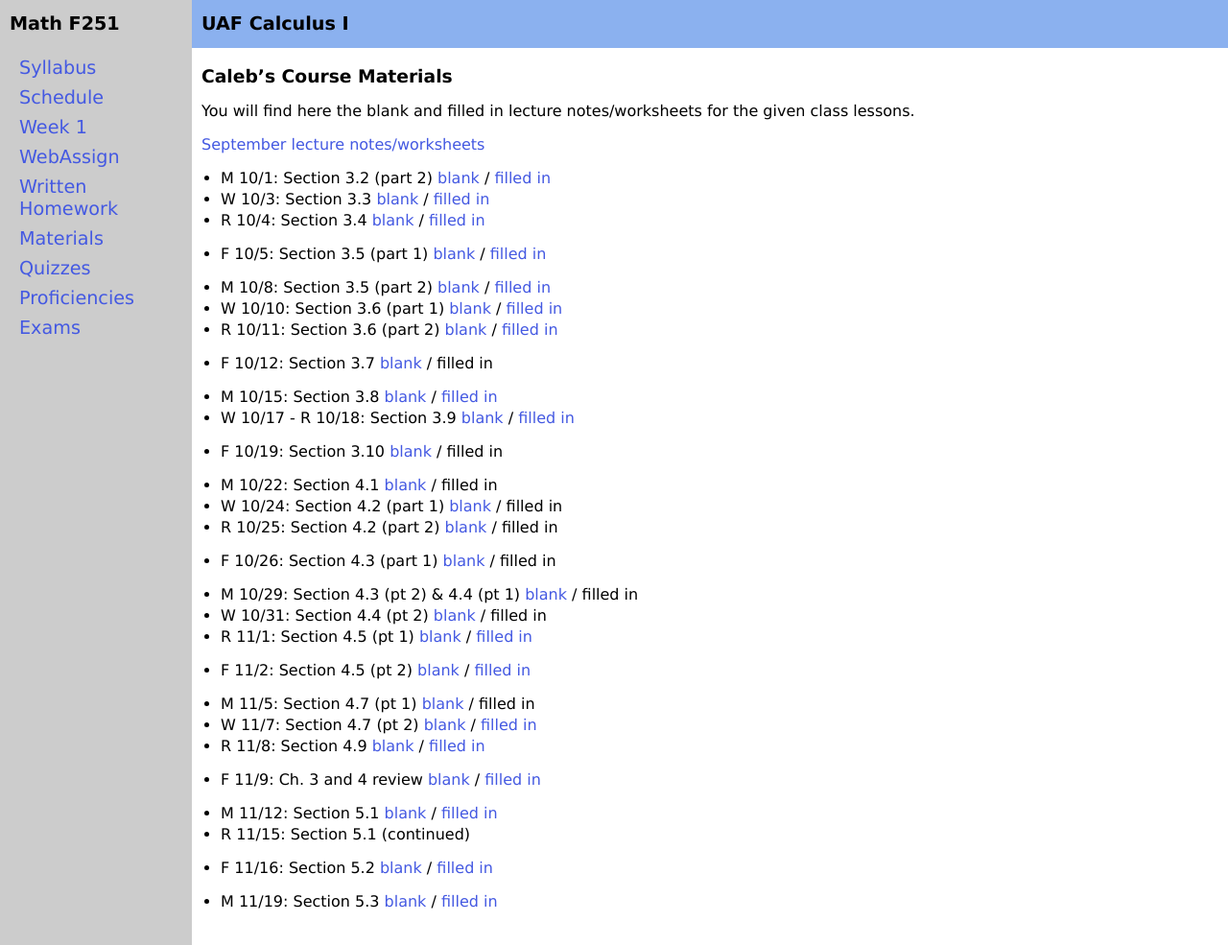
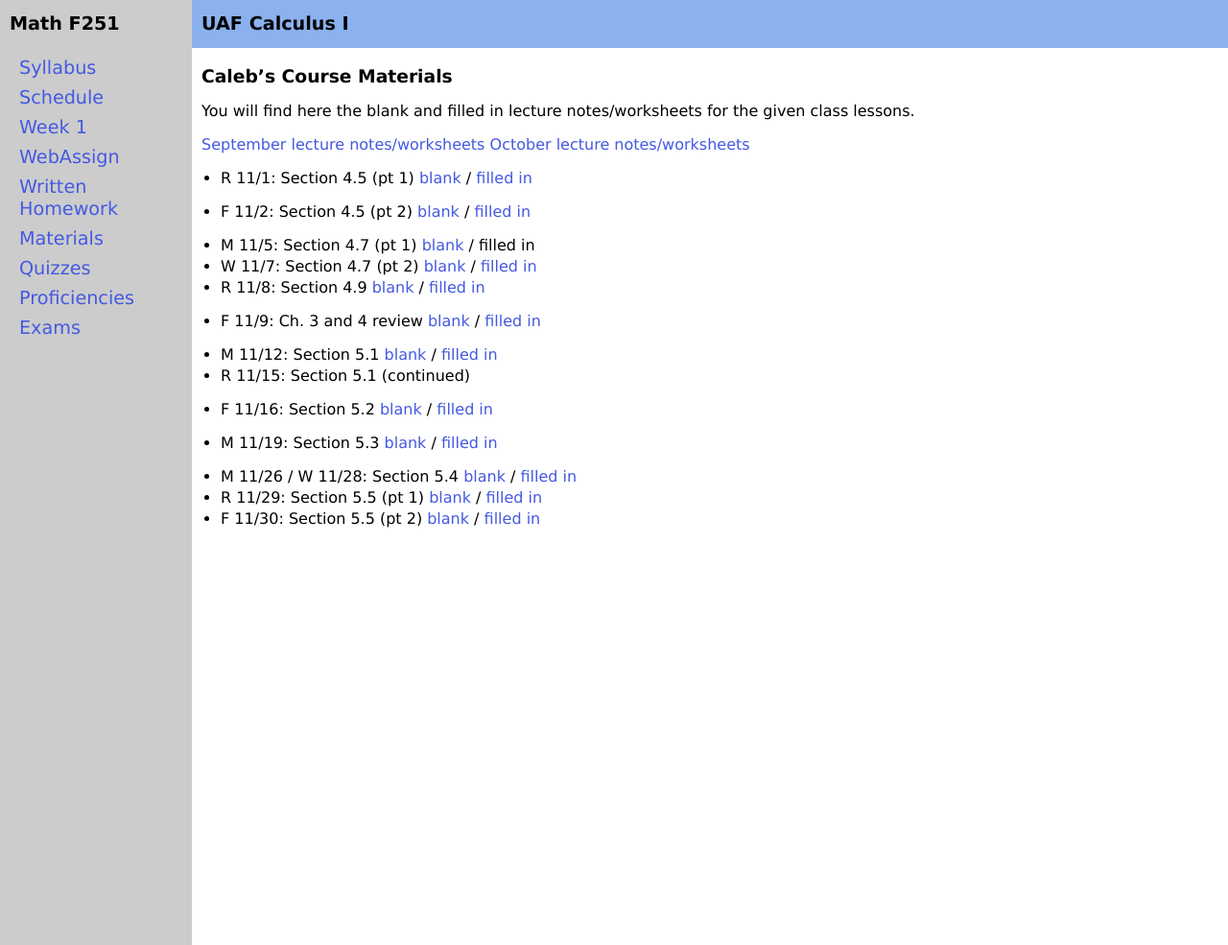
Before and after one commit to uaf-math/calc1, a Jekyll site: the page built from cmf02.md, in a window 1280 px wide and 985 px high. Shown: the whole window at 96% size. Built offline with Jekyll 4.4.1, drawn with Linux system fonts in a browser that asks for light colours.

Commit message:
add f02 resources

```diff
--- a/cmf02.md
+++ b/cmf02.md
@@ -9,28 +9,8 @@ You will find here the blank and filled in lecture notes/worksheets for the give
 
 
 [September lecture notes/worksheets](cmf02s)
+[October lecture notes/worksheets](cmf02o)
 
-* M 10/1: Section 3.2 (part 2) [blank](assets/caleb/ch3/3-2-part2_blank.pdf)  /  [filled in](assets/caleb/ch3/3-2-part2_comp.pdf)
-* W 10/3: Section 3.3 [blank](assets/caleb/ch3/3-3_blank.pdf)  /  [filled in](assets/caleb/ch3/3-3_comp.pdf)
-* R 10/4: Section 3.4 [blank](assets/caleb/ch3/3-4_blank.pdf)  /  [filled in](assets/caleb/ch3/3-4_comp.pdf)
-* F 10/5: Section 3.5 (part 1) [blank](assets/caleb/ch3/3-5-part1_blank.pdf)  /  [filled in](assets/caleb/ch3/3-5-part1_comp.pdf)
-
-* M 10/8: Section 3.5 (part 2) [blank](assets/caleb/ch3/3-5-part2_blank.pdf)  /  [filled in](assets/caleb/ch3/3-5-part2_comp.pdf)
-* W 10/10: Section 3.6 (part 1) [blank](assets/caleb/ch3/3-6-part1_blank.pdf)  /  [filled in](assets/caleb/ch3/3-6-part1_comp.pdf)
-* R 10/11: Section 3.6 (part 2) [blank](assets/caleb/ch3/3-6-part2_blank.pdf)  /  [filled in](assets/caleb/ch3/3-6-part2_comp.pdf)
-* F 10/12: Section 3.7 [blank](assets/caleb/ch3/3-7_blank.pdf)  /  filled in
-
-* M 10/15: Section 3.8 [blank](assets/caleb/ch3/3-8_blank.pdf)  /  [filled in](assets/caleb/ch3/3-8_comp.pdf)
-* W 10/17 - R 10/18: Section 3.9 [blank](assets/caleb/ch3/3-9_blank.pdf)  /  [filled in](assets/caleb/ch3/3-9_comp.pdf)
-* F 10/19: Section 3.10 [blank](assets/caleb/ch3/3-10_blank.pdf)  /  filled in
-
-* M 10/22: Section 4.1 [blank](assets/caleb/ch4/4-1_blank.pdf)  /  filled in
-* W 10/24: Section 4.2 (part 1) [blank](assets/caleb/ch4/4-2-part1_blank.pdf)  /  filled in
-* R 10/25: Section 4.2 (part 2) [blank](assets/caleb/ch4/4-2-part2_blank.pdf)  /  filled in
-* F 10/26: Section 4.3 (part 1) [blank](assets/caleb/ch4/4-3-part1_blank.pdf)  /  filled in
-
-* M 10/29: Section 4.3 (pt 2) & 4.4 (pt 1) [blank](assets/caleb/ch4/4-3-part2_4-4-part1_blank.pdf)  /  filled in
-* W 10/31: Section 4.4 (pt 2) [blank](assets/caleb/ch4/4-4-part2_blank.pdf)  /  filled in
 * R 11/1: Section 4.5 (pt 1) [blank](assets/caleb/ch4/4-5-part1_blank.pdf)  /  [filled in](assets/caleb/ch4/4-5-part1_comp.pdf)
 * F 11/2: Section 4.5 (pt 2) [blank](assets/caleb/ch4/4-5-part2_blank.pdf)  /  [filled in](assets/caleb/ch4/4-5-part2_comp.pdf)
 
@@ -44,3 +24,7 @@ You will find here the blank and filled in lecture notes/worksheets for the give
 * F 11/16: Section 5.2 [blank](assets/caleb/ch5/5-2_blank.pdf)  /  [filled in](assets/caleb/ch5/5-2_comp.pdf)
 
 * M 11/19: Section 5.3 [blank](assets/caleb/ch5/5-3_blank.pdf)  /  [filled in](assets/caleb/ch5/5-3_comp.pdf)
+
+* M 11/26 / W 11/28: Section 5.4 [blank](assets/caleb/ch5/5-4_blank.pdf)  /  [filled in](assets/caleb/ch5/5-4_comp.pdf)
+* R 11/29: Section 5.5 (pt 1) [blank](assets/caleb/ch5/5-5-part1_blank.pdf)  /  [filled in](assets/caleb/ch5/5-5-part1_comp.pdf)
+* F 11/30: Section 5.5 (pt 2) [blank](assets/caleb/ch5/5-5-part2_blank.pdf)  /  [filled in](assets/caleb/ch5/5-5-part2_comp.pdf)
```
Also changed, not shown: cmf02o.md (added, +31 -0 lines), 5 other files.
